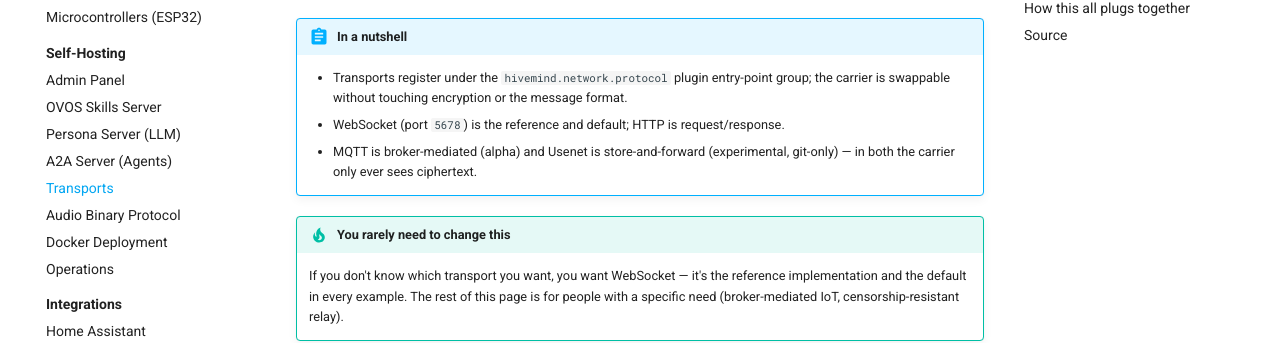
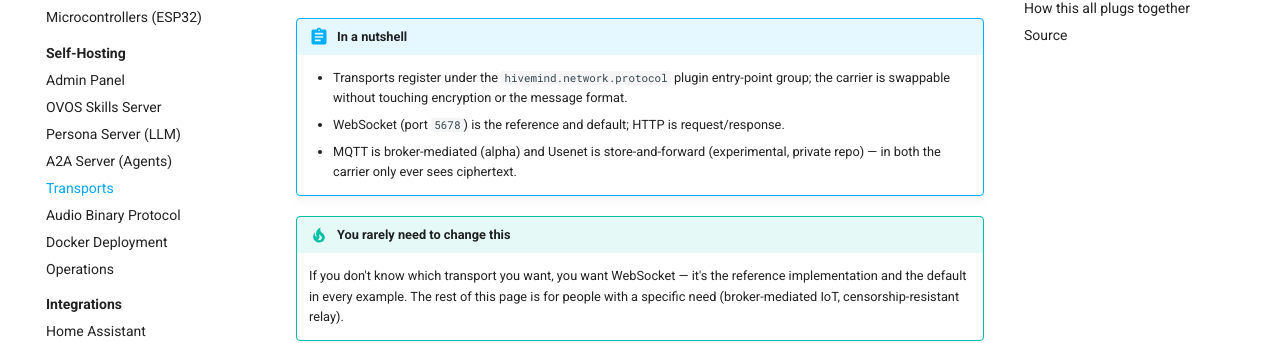
Before and after one commit to JarbasHiveMind/HiveMind-community-docs, an MkDocs documentation site: the page built from docs/server/transports.md, in a window 1280 px wide and 900 px high. Shown: the part 310-653 px from the top of the window. Built offline with MkDocs 1.6.1 and Material for MkDocs 9.7.7, drawn with Linux system fonts in a browser that asks for light colours; some of the changed text lies outside the part shown.

Commit message:
fix: twitch.md abstract and transports.md's remaining stale usenet framing
twitch.md's abstract still only mentioned allow-msg "speak"; the body
Permissions section already had both grants correct (part of the
allow-msg-gap family fixed on sibling pages, this one instance missed).

transports.md's table row and warning box were fixed to say
hivemind-usenet is private/invite-only (12afbfe), but three other
spots on the same page (abstract, advanced note, Source link) still
called it "git-only" / "install from git" — misleading since there is
no working git-clone path without collaborator access.

Co-Authored-By: Claude Fable 5 <noreply@anthropic.com>

```diff
--- a/docs/server/transports.md
+++ b/docs/server/transports.md
@@ -10,7 +10,7 @@ why, for almost everyone, this page ends at one word: WebSocket.
 !!! abstract "In a nutshell"
     - Transports register under the `hivemind.network.protocol` plugin entry-point group; the carrier is swappable without touching encryption or the message format.
     - WebSocket (port `5678`) is the reference and default; HTTP is request/response.
-    - MQTT is broker-mediated (alpha) and Usenet is store-and-forward (experimental, git-only) — in both the carrier only ever sees ciphertext.
+    - MQTT is broker-mediated (alpha) and Usenet is store-and-forward (experimental, private repo) — in both the carrier only ever sees ciphertext.
 
 !!! tip "You rarely need to change this"
     If you don't know which transport you want, you want WebSocket — it's the
@@ -88,10 +88,9 @@ listener's `5678` default. Enabling both with no `port` set works out of the box
 ??? note "Advanced: censorship-resistant store-and-forward"
     The Usenet transport (`hivemind-usenet`, class `UsenetWormhole`, entry point
     `hivemind-usenet-wormhole`) relays HiveMind traffic over Usenet — a
-    store-and-forward, censorship-resistant carrier. It is **experimental** and
-    **not published on PyPI**; you install it from git, and it depends on git-only
-    carrier libraries. Do not write deployment docs that assume
-    `pip install hivemind-usenet` works.
+    store-and-forward, censorship-resistant carrier. It is **experimental** and the
+    repo is **private, invite-only** — there is no public install path, `pip` or git.
+    Do not write deployment docs that assume `pip install hivemind-usenet` works.
 
 ---
 
@@ -120,4 +119,4 @@ Validated against the HiveMind source:
 - [`hivemind_websocket_protocol/__init__.py`](https://github.com/JarbasHiveMind/hivemind-websocket-protocol/blob/HEAD/hivemind_websocket_protocol/__init__.py) — the default WebSocket transport, port `5678`, and TLS keys
 - [`hivemind_http_protocol/__init__.py`](https://github.com/JarbasHiveMind/hivemind-http-protocol/blob/HEAD/hivemind_http_protocol/__init__.py) — the HTTP transport and its default port `5679`
 - [`hivemind-mqtt-protocol`](https://github.com/JarbasHiveMind/hivemind-mqtt-protocol) — the alpha MQTT transport and its broker config keys
-- [`hivemind-usenet`](https://github.com/JarbasHiveMind/hivemind-usenet) — the experimental, git-only Usenet transport
+- [`hivemind-usenet`](https://github.com/JarbasHiveMind/hivemind-usenet) — the experimental Usenet transport (private repo, collaborator access only)
```
Also changed, not shown: docs/integrations/twitch.md (+1 -1 lines).
